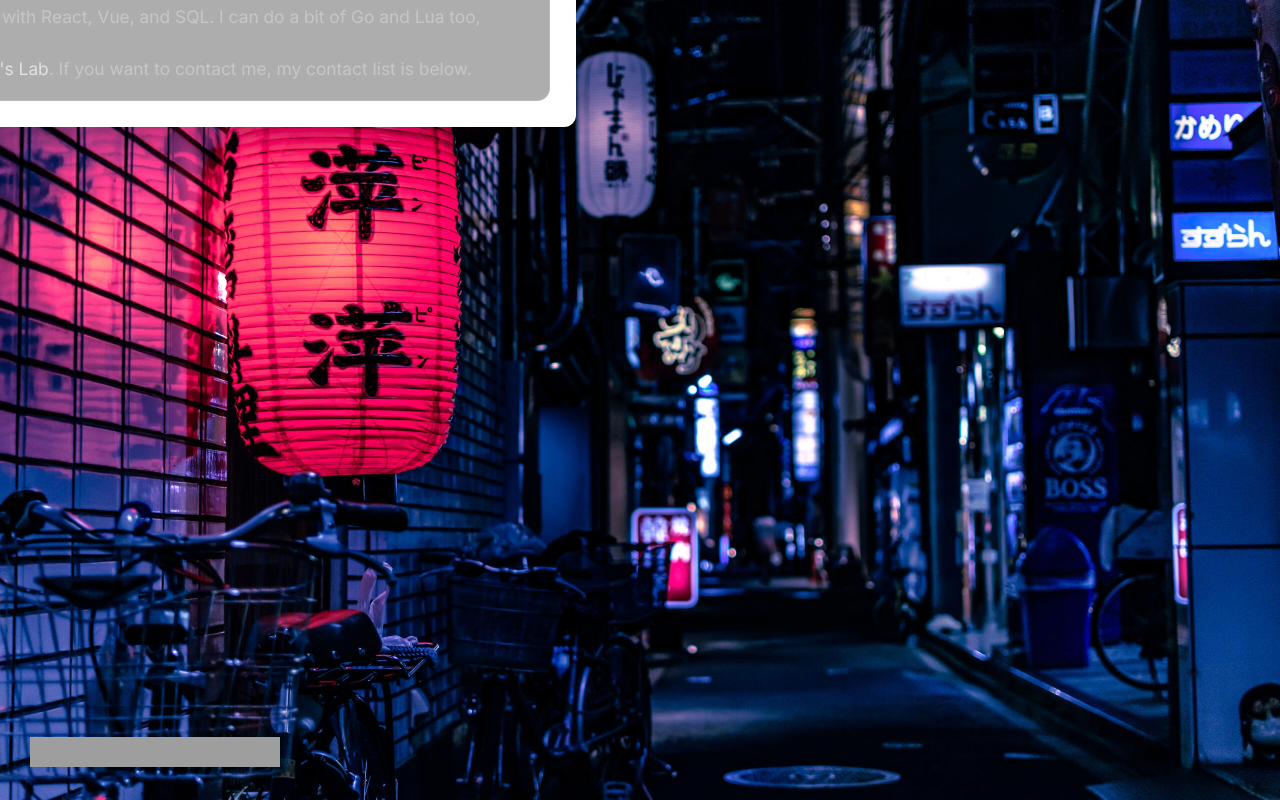
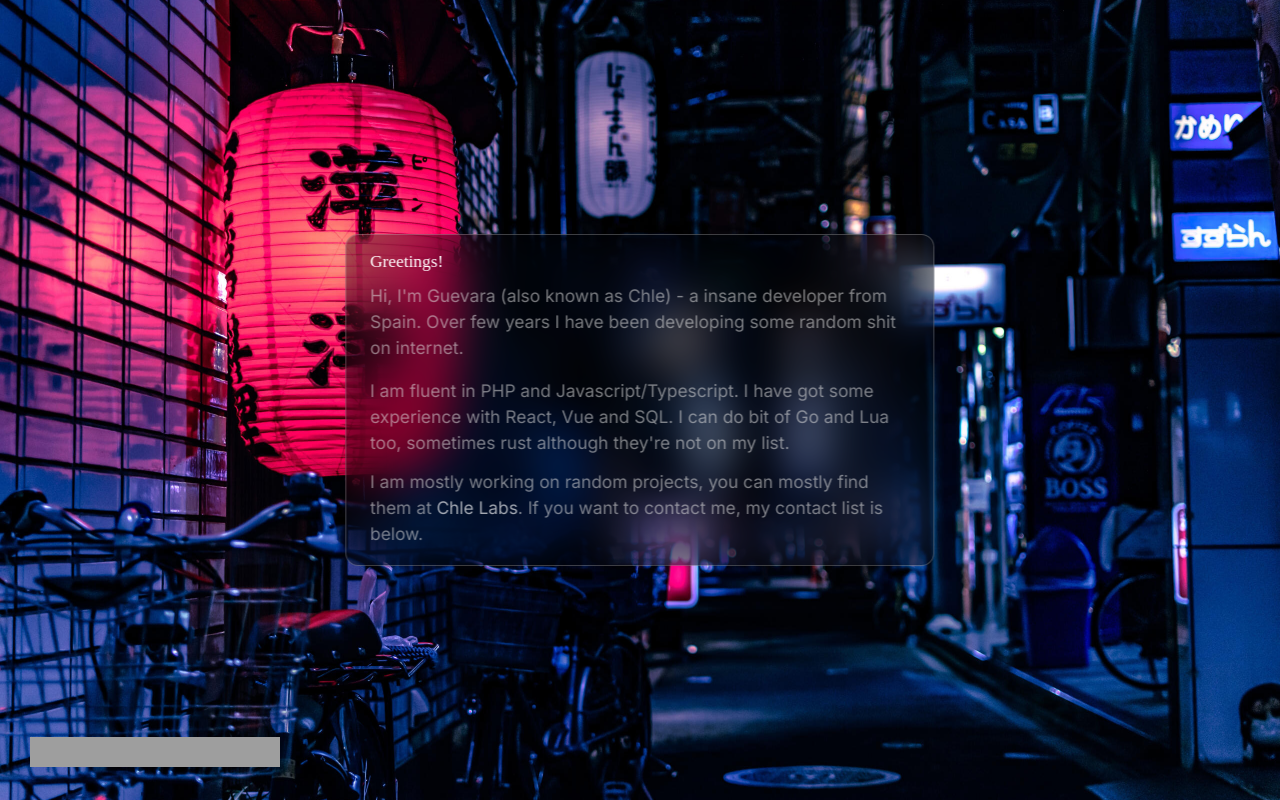
Before and after one commit to chleicated/homepage, a Nuxt app: page / in a window 1280 px wide. Built offline with nearby package versions, Linux system fonts and the light colour scheme; grey boxes are pictures that could not be loaded; a web font is replaced by a local one.

Commit message:
Update DraggableWindow.vue

```diff
--- a/components/DraggableWindow.vue
+++ b/components/DraggableWindow.vue
@@ -1,34 +1,26 @@
 <template>
-  <div
-    id="wrapper"
-    ref="wrapperRef"
-    :style="{ left: position.x + 'px', top: position.y + 'px', cursor: dragging ? 'grabbing' : 'grab' }"
-    @mousedown="startDrag"
-    @touchstart="startDrag"
-  >
+  <div id="wrapper" class="centered-window">
+    <div id="main">
+      <div class="inner">
         <div id="window" class="container default">
           <div class="wrapper" id="wrapper2">
             <div class="inner">
               <h2 id="windowGreetings">Greetings!</h2>
-
               <p id="windowText">
                 <span class="p">
-              Hi, I'm Guevara (also known as Chle) - an insane developer from Spain.
-              Over a few years I have been developing some random stuff on the internet.
+                  Hi, I'm Guevara (also known as Chle) - a insane developer from Spain.
+                  Over few years I have been developing some random shit on internet.
                 </span>
                 <span class="p">
-              I am fluent in PHP and JavaScript/TypeScript. I have experience with
-              React, Vue, and SQL. I can do a bit of Go and Lua too, sometimes Rust,
+                  I am fluent in PHP and Javascript/Typescript. I have got some experience
+                  with React, Vue and SQL. I can do bit of Go and Lua too, sometimes rust
                   although they're not on my list.
                 </span>
               </p>
-
               <p id="windowText">
                 <span class="p">
-              I mostly work on random projects; you can find them at
-              <a href="https://github.com/me-at-the-labs">
-                <mark>Guevara's Lab</mark>
-              </a>.
+                  I am mostly working on random projects, you can mostly find them at
+                  <a href="https://github.com/me-at-the-labs"><mark>Chle Labs</mark></a>.
                   If you want to contact me, my contact list is below.
                 </span>
               </p>
@@ -36,69 +28,21 @@
           </div>
         </div>
       </div>
+    </div>
+  </div>
 </template>
 
 <script setup>
-import { ref, reactive, onMounted, onBeforeUnmount } from "vue";
+import { ref } from 'vue'
 
-const wrapperRef = ref(null);
-const position = reactive({ x: 0, y: 0 });
-let dragging = ref(false);
-let offset = { x: 0, y: 0 };
-
-function centerWindow() {
-  const el = wrapperRef.value;
-  if (!el) return;
-  const rect = el.getBoundingClientRect();
-  position.x = window.innerWidth / 2 - rect.width / 2;
-  position.y = window.innerHeight / 2 - rect.height / 2;
-}
-
-function startDrag(e) {
-  dragging.value = true;
-  offset.x = e.clientX - position.x;
-  offset.y = e.clientY - position.y;
-  window.addEventListener("mousemove", onDrag);
-  window.addEventListener("mouseup", stopDrag);
-}
-
-function onDrag(e) {
-  if (!dragging.value) return;
-  position.x = e.clientX - offset.x;
-  position.y = e.clientY - offset.y;
-}
-
-function stopDrag() {
-  dragging.value = false;
-  window.removeEventListener("mousemove", onDrag);
-  window.removeEventListener("mouseup", stopDrag);
-}
-
-onMounted(() => {
-  centerWindow();
-  window.addEventListener("resize", centerWindow);
-});
-
-onBeforeUnmount(() => {
-  window.removeEventListener("resize", centerWindow);
-});
+const wrapperRef = ref(null)
 </script>
 
 <style scoped>
-#wrapper {
-  position: absolute;
-  user-select: none;
-  touch-action: none;
-  -webkit-user-drag: none;
-}
-
-#window {
-  max-width: 90%;
-  max-height: 90%;
-  overflow: auto;
-  background: white;
-  padding: 1.5rem;
-  border-radius: 12px;
-  box-shadow: 0 10px 25px rgba(0,0,0,0.2);
+.centered-window {
+  position: fixed;
+  top: 50%;
+  left: 50%;
+  transform: translate(-50%, -50%);
 }
 </style>
```
Lines whose indentation alone changed are shown as unchanged.
